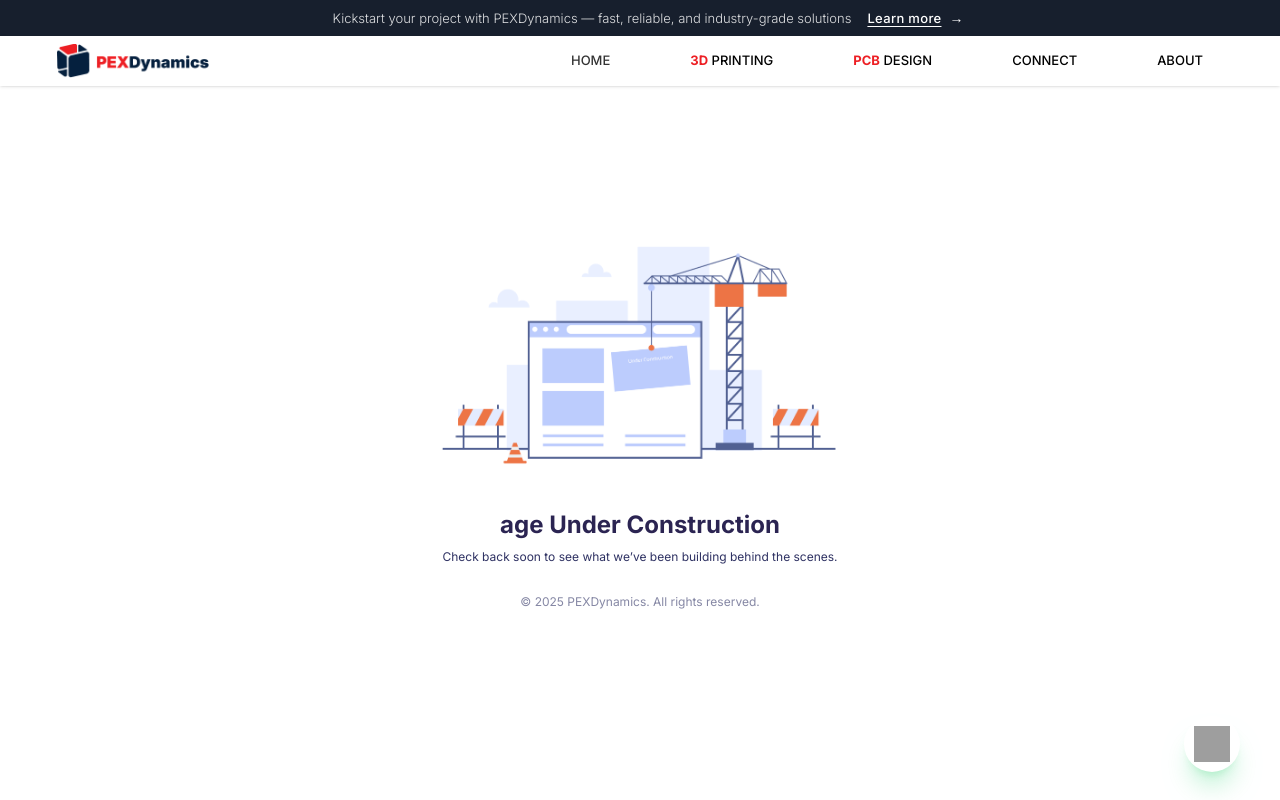
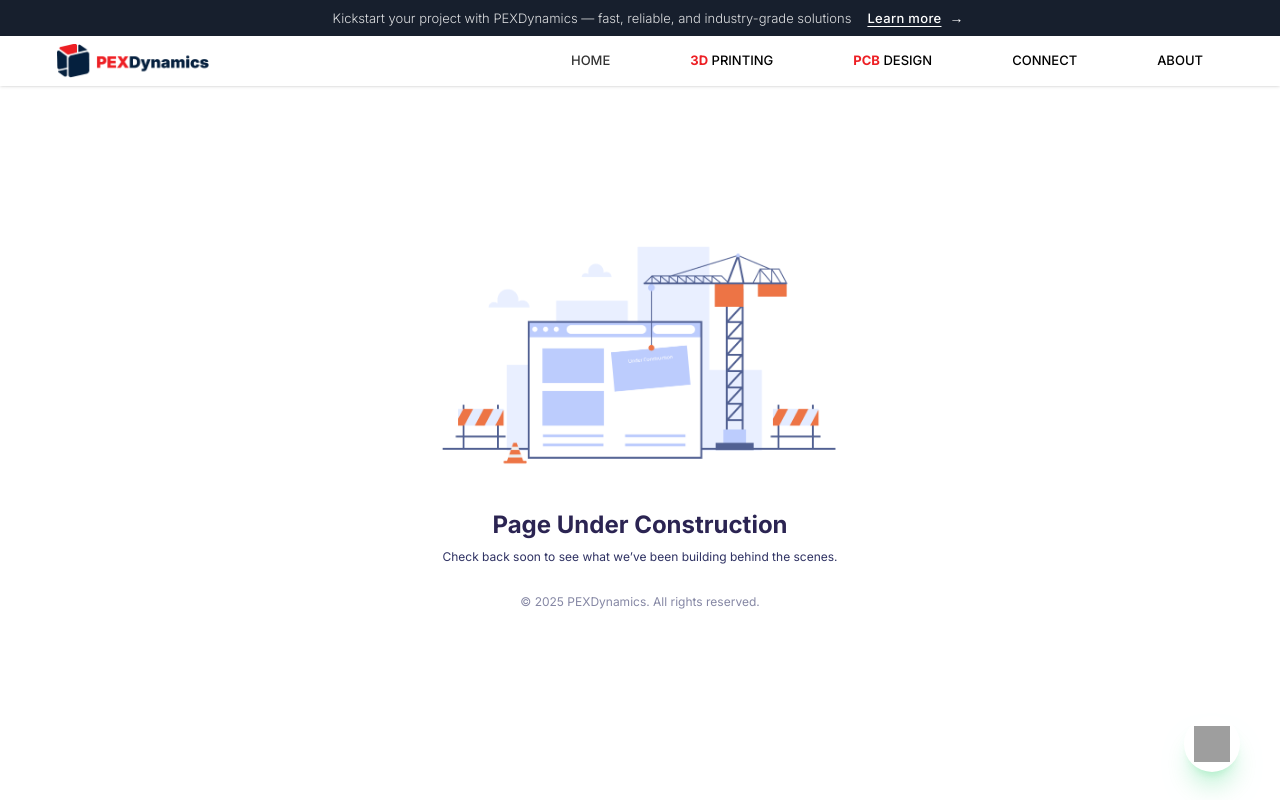
Before and after one commit to ngnadeera/pexdynamics, a Next.js app: page /underconstruction in a window 1280 px wide. Built offline with nearby package versions, Linux system fonts and the light colour scheme; grey boxes are pictures that could not be loaded.

Commit message:
minor cahnges 1

```diff
--- a/app/underconstruction/UnderConstruction.tsx
+++ b/app/underconstruction/UnderConstruction.tsx
@@ -11,7 +11,7 @@ const UnderConstruction = () => {
 
         <div className='flex flex-col justify-center items-center mt-4 z-20'>
 
-        <h1 className='text-2xl font-bold text-center mt-4 text-[#2B2452] z-20 max-sm:text-2xl'>age Under Construction</h1>
+        <h1 className='text-2xl font-bold text-center mt-4 text-[#2B2452] z-20 max-sm:text-2xl'>Page Under Construction</h1>
         <p className='text-center mt-2 text-[#2F3263] text-xs max-sm:px-5'>Check back soon to see what we’ve been building behind the scenes.</p>
 
         <p className='text-center mt-7 text-[12px] text-[#2f326395] max-sm:text-[10px]'>© 2025 PEXDynamics. All rights reserved.</p>
```
